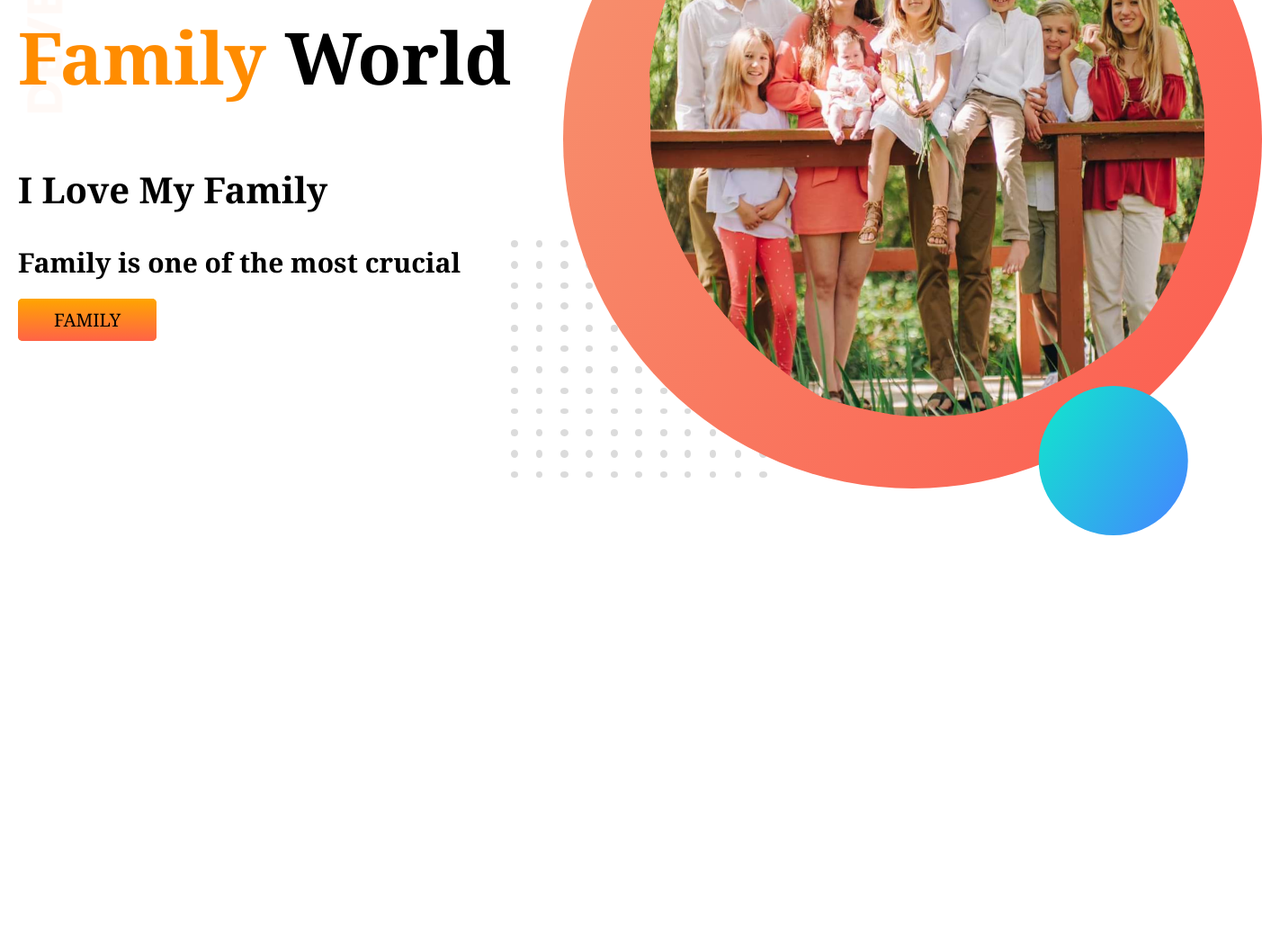
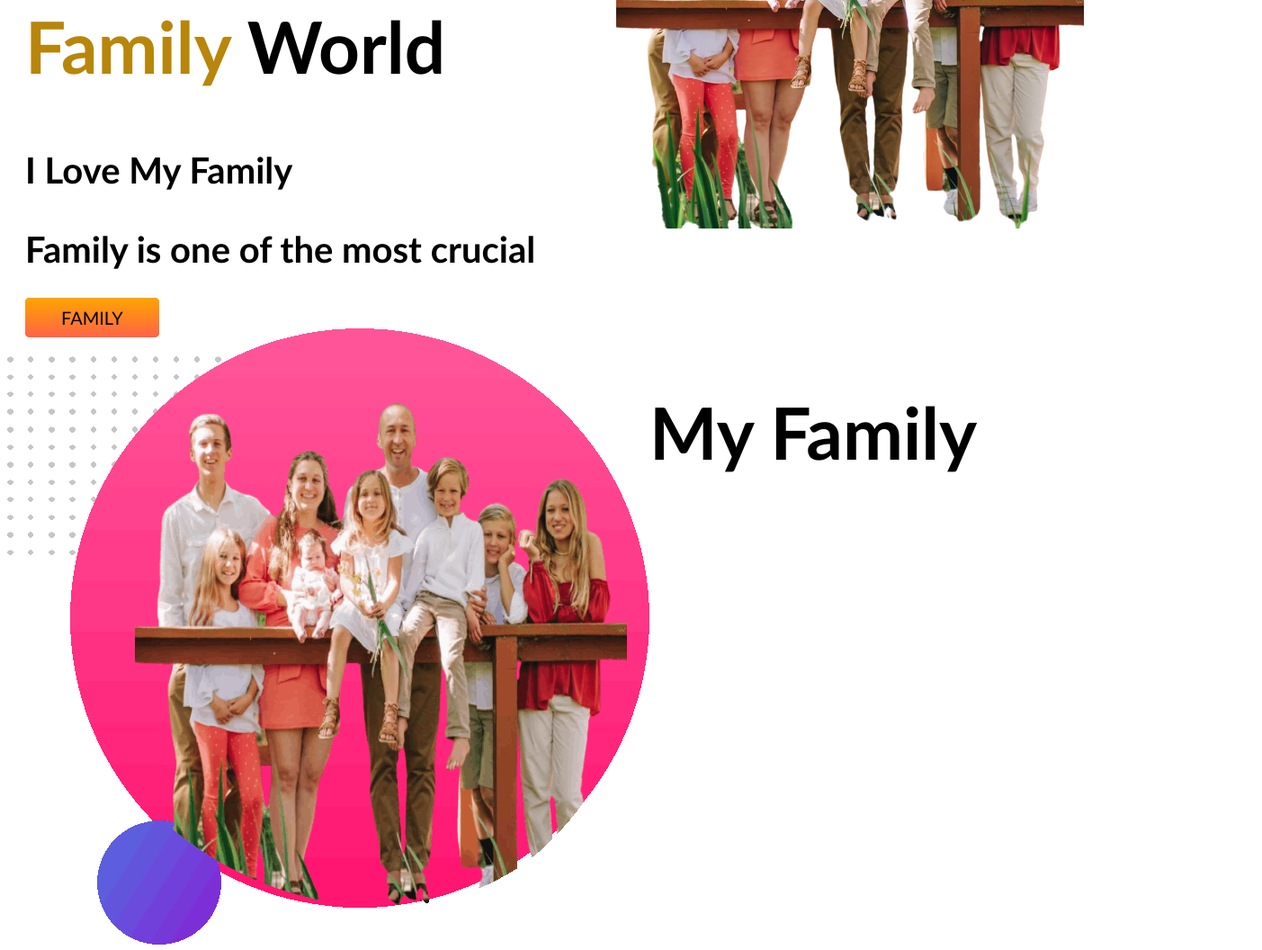
Before and after one commit to promi777/my-family, a plain HTML site: page index.html in a window 1280 px wide. Shown: the part 234-1290 px from the top of the page at 90% size, 1403 px wide, since content can reach past the window. Before the commit the page ends 844 px from the top, so only its background shows below. Drawn offline with Linux system fonts and the light colour scheme.

Commit message:
commit-added

```diff
--- a/index.html
+++ b/index.html
@@ -16,10 +16,21 @@
             <h3>Family is one of the most crucial</h3>
             <a class="link" href="https://www.aplustopper.com/paragraph-on-family/">FAMILY</a>
             </div>
-            <div class="pro">
-            <img src="family/my-bg.png" alt="">
+            <div class="half-width">
+            <img class="a" src="family/FB_IMG_1647529367720-removebg-preview.png" alt="">
         </div>
      </section>
+      <section class="dream-big">
+          <div class="half-width">
+              <img class="e" src="family/my-bg2.gif" alt="">
+          </div>
+          <div class="half-width">
+           <h1 aling="center">My Family</h1>
+
+           </div>
+      </section>
+
+
 
 
 
--- a/style.css
+++ b/style.css
@@ -1,37 +1,38 @@
 body{
-    font-family: Georgia, 'Times New Roman', Times, serif;
-    margin: 0%;
+    font-family: 'Gill Sans', 'Gill Sans MT', Calibri, 'Trebuchet MS', sans-serif;
+    margin-right: 10px;
 }
 h1{
     font-size: 80px;
 }
+h3{
+    font-size: 40px;
+}
 .p{
-    color: darkorange;
+    color: darkgoldenrod;
+}
+h2{
+    font-size: 40px;
 }
 .link{
     text-decoration: none;
     color: black;
-    background-color: orange;
+    background-color: orangered;
     border-radius: 5px;
     font-size: 20px;
     background-image: linear-gradient(orange,tomato);
     padding: 10px 40px;
 }
-section{
+.top-bannar{
     display: flex;
     padding-left: 20px;
 }
-h2{
-    font-size: 40px;
+.a{
+    padding-left:90px;
 }
-h3{
-    font-size: 30px
+.dream-big{
+    display: flex;
 }
-.pro{
-    width: 500px;
-    font-size: 50px;
+.half-width{
+    font-size: 50%;
 }
-.top-bannar{
-    background-image: url(family/top-banner.png);
-    background-repeat: no-repeat;
-}
```
Also changed, not shown: family/FB_IMG_1647529367720-removebg-preview.png (added), family/my-bg.svg (added), family/my-bg2.gif (added).
